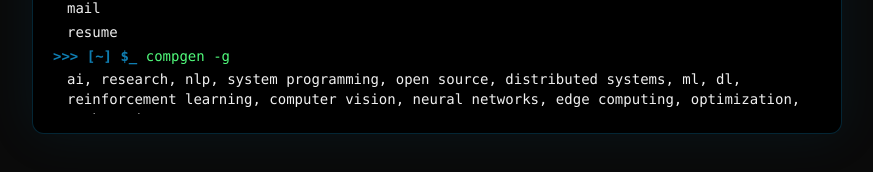
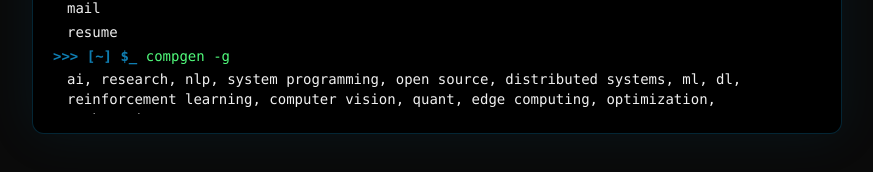
Before and after one commit to akileshas/home, a plain HTML site: page index.html in a window 1280 px wide. Shown: the part 606-778 px from the top of the page, without its empty margins (203-1076 px from the left). Drawn offline with Linux system fonts and the light colour scheme.

Commit message:
[chore]: update group content

```diff
--- a/index.html
+++ b/index.html
@@ -440,7 +440,7 @@
       <div class="line output"><a href="" class="file-link">resume</a></div>
 
       <div class="line prompt"><span class="cmd-compgen">compgen -g</span></div>
-      <div class="line output">ai, research, nlp, system programming, open source, distributed systems, ml, dl, reinforcement learning, computer vision, neural networks, edge computing, optimization, mathematics, ...</div>
+      <div class="line output">ai, research, nlp, system programming, open source, distributed systems, ml, dl, reinforcement learning, computer vision, quant, edge computing, optimization, mathematics, ...</div>
 
       <div class="line prompt"><span class="cmd-cat">cat ./about.txt</span></div>
       <div class="line output">* i build systems that learn and think.</div>
```
